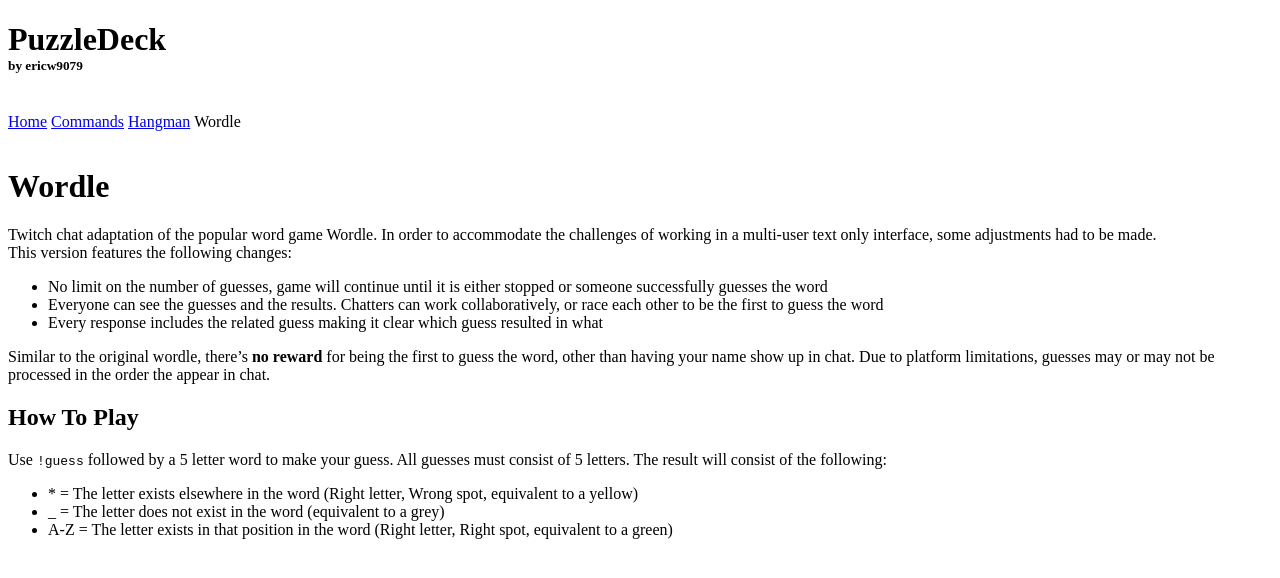
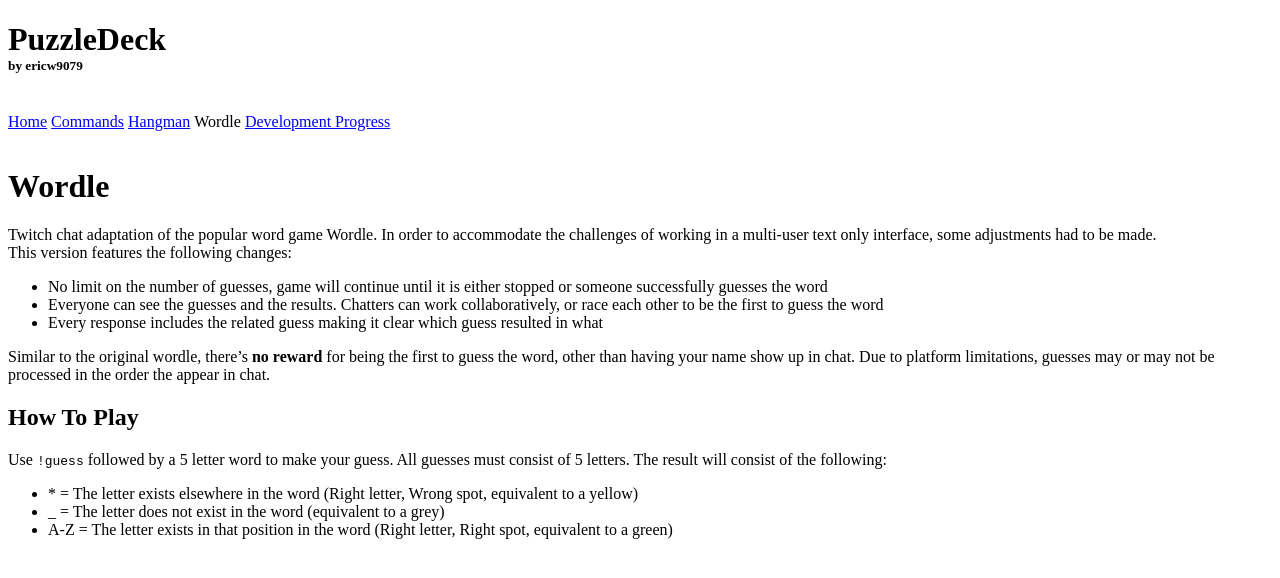
Before and after one commit to ericw9079/PuzzleDeck, a Jekyll site: the page built from docs/wordle.md, in a window 1280 px wide. Shown: the top 578 px of the page. Built offline with Jekyll 4.4.1, drawn with Linux system fonts in a browser that asks for light colours.

Commit message:
Update default.html

```diff
--- a/docs/_layouts/default.html
+++ b/docs/_layouts/default.html
@@ -35,6 +35,7 @@
 					<a href={{ p.url }}>{{ p.title | default: p.name }}</a>
 				{% endif %}
 			{% endfor %}
+				<a href="https://github.com/users/ericw9079/projects/2/views/1">Development Progress</a>
 			</nav>
 		</div>
 		{{ content }}
```
